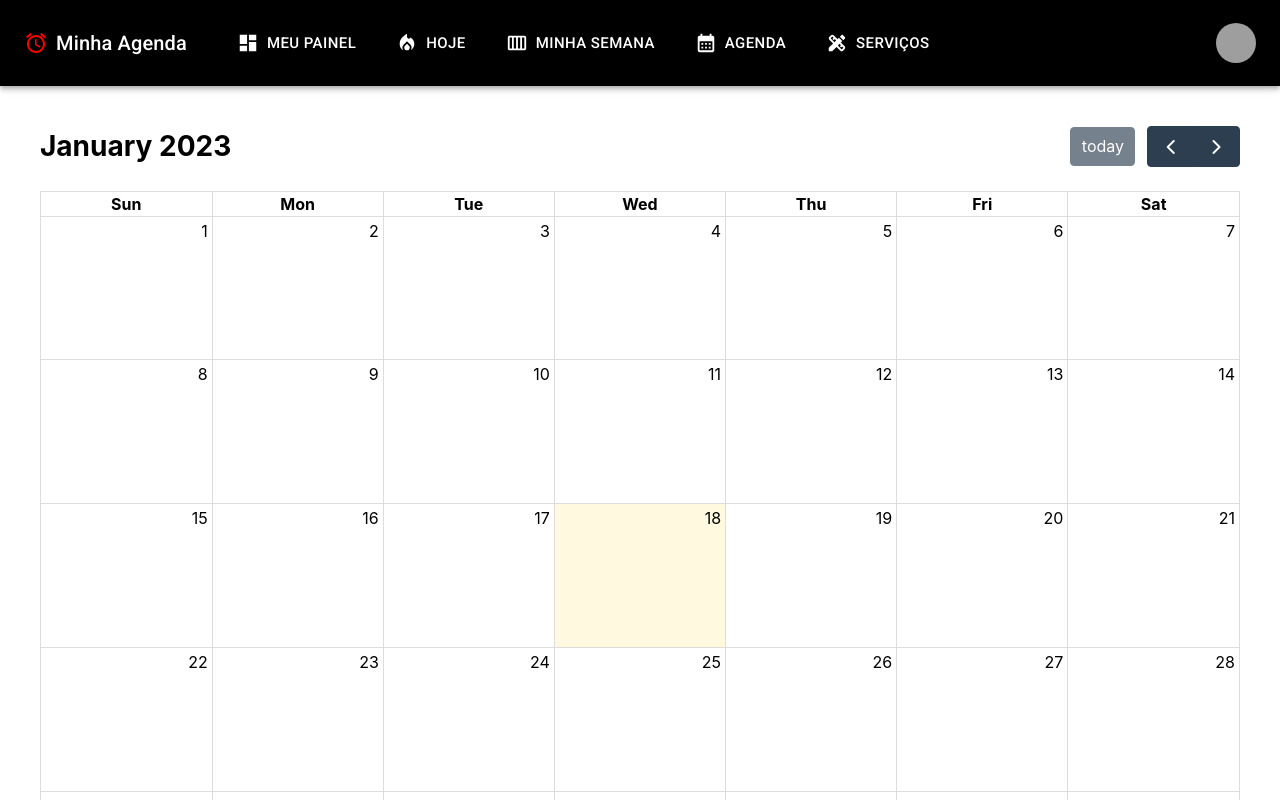
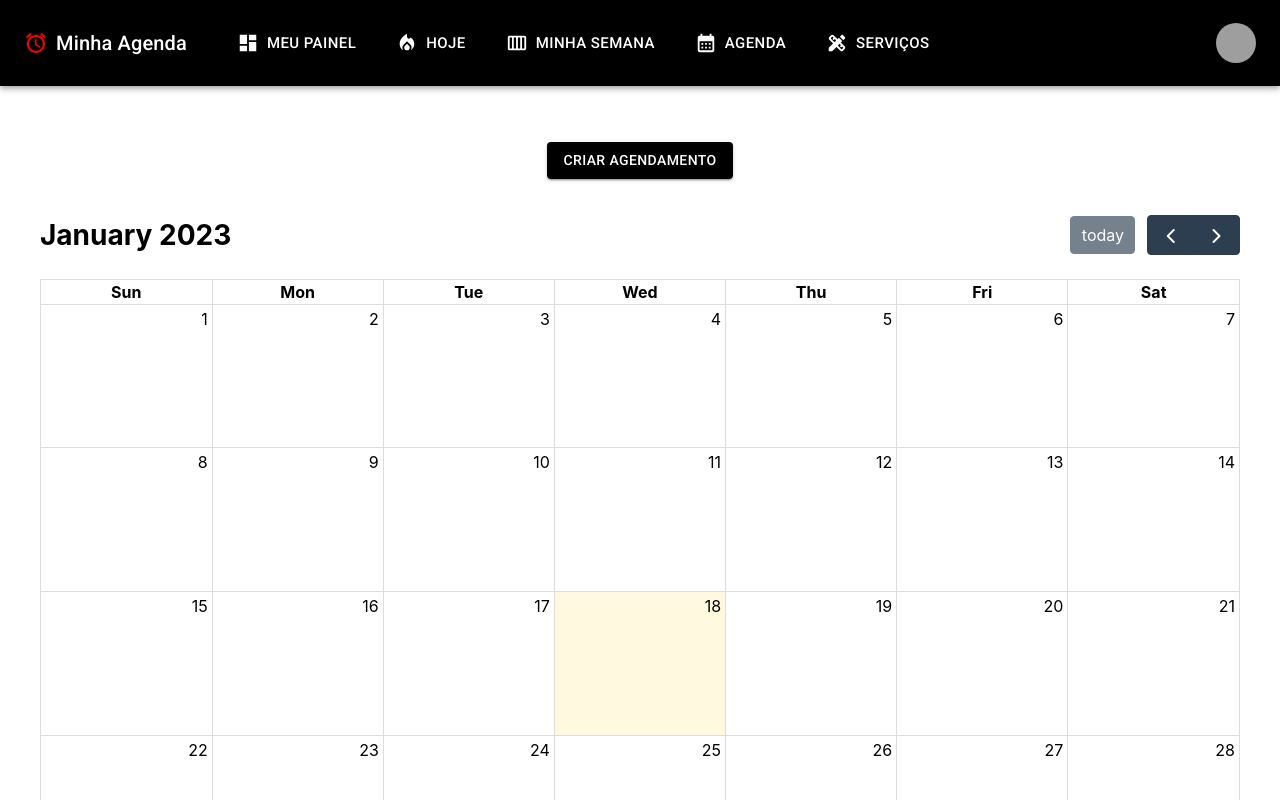
Before and after one commit to joaoavila1987/spa-agenda, a React (Create React App) app: page /agenda in a window 1280 px wide. Shown: the top 800 px of the page. Built offline with nearby package versions, Linux system fonts and the light colour scheme; grey boxes are pictures that could not be loaded.

Commit message:
iniciando o agendamento

```diff
--- a/src/componentes/agenda/Agenda.jsx
+++ b/src/componentes/agenda/Agenda.jsx
@@ -1,21 +1,86 @@
-import React from 'react'
+import React from 'react';
 import NavBar from '../navbar/NavBar';
 import Grid from '@mui/material/Grid';
 import Box from '@mui/material/Box';
 import AgendaCalendario from './AgendaCalendario';
+import Button from '@mui/material/Button';
+import Typography from '@mui/material/Typography';
+import Modal from '@mui/material/Modal';
+import {useState} from 'react';
+
 
 export default function Agenda() {
+
+
+  function ModalAgendamento() {
+
+    const [open, setOpen] = useState(false);
+    const handleOpen = () => setOpen(true);
+    const handleClose = () => setOpen(false);
+
+    const style = {
+      position: 'absolute',
+      top: '50%',
+      left: '50%',
+      transform: 'translate(-50%, -50%)',
+      width: 400,
+      bgcolor: 'background.paper',
+     // border: '2px solid #000',
+      boxShadow: 24,
+      p: 4,
+    };
+
+    return (
+      <div>
+         <Button variant="contained"
+         onClick={handleOpen}
+          sx={{
+            my: 2, color: 'white', bgcolor: 'black', '&:hover': {
+              backgroundColor: '#ccc',
+              borderColor: '#fff',
+              boxShadow: 'none',
+              color: '#000'
+            },
+          }}>Criar Agendamento</Button>
+        <Modal
+          open={open}
+          onClose={handleClose}
+          aria-labelledby="modal-modal-title"
+          aria-describedby="modal-modal-description"
+        >
+          <Box sx={style}>
+            <Typography id="modal-modal-title" variant="h6" component="h2">
+              Text in a modal
+            </Typography>
+            <Typography id="modal-modal-description" sx={{ mt: 2 }}>
+              Duis mollis, est non commodo luctus, nisi erat porttitor ligula.
+            </Typography>
+          </Box>
+        </Modal>
+      </div>
+    );
+  }
+
+
+
+
+
+
   return (
     <>
       <NavBar />
-      <br/>
-      <br/>
+      <br />
+      <br />
       <Grid container justifyContent={'center'}>
-        <Box sx={{width :'1200px'}}>
+        <ModalAgendamento/>
+
+      </Grid>
+      <br />
+      <Grid container justifyContent={'center'}>
+        <Box sx={{ width: '1200px' }}>
           <AgendaCalendario />
         </Box>
       </Grid>
-
     </>
   )
 }
```
